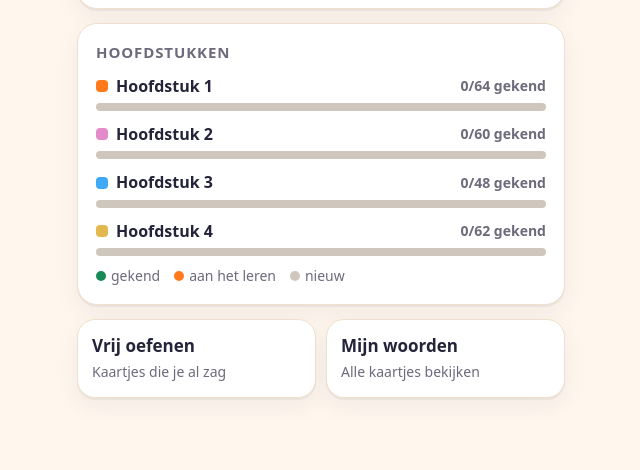
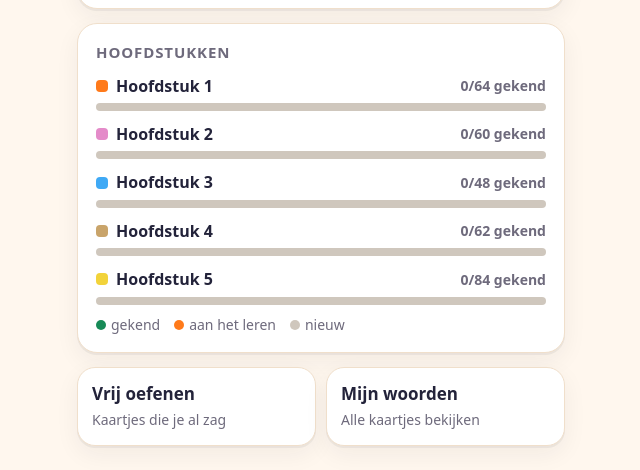
Before and after one commit to Egidiusz/ietsfrans, a plain HTML site: page index.html in a window 1280 px wide. Shown: the part 393-863 px from the top of the page, without its empty margins (319-959 px from the left). Before the commit the page ends 815 px from the top, so only its background shows below. Drawn offline with Linux system fonts and the light colour scheme.

Commit message:
Add files via upload

```diff
--- a/index.html
+++ b/index.html
@@ -199,7 +199,7 @@ const DECKS = [
     { id:'c1-24', nl:'een strand', fr:'une plage' },
     { id:'c1-02', nl:'zwemmen', fr:'nager' },
     { id:'c1-15', nl:'wandelen', fr:'se promener',
-      near:[{a:'promener', note:'Vergeet <b>se</b> niet: se promener.'}] },
+      near:[{a:'marcher', note:'Marcher is stappen. Op je kaartje staat: <b>se promener</b>.'},{a:'promener', note:'Vergeet <b>se</b> niet: se promener.'}] },
     { id:'c1-08', nl:'de natuur', fr:'la nature' },
     { id:'c1-19', nl:'de Ardennen', fr:'les Ardennes' },
     { id:'c1-11', nl:'terugkeren, thuiskomen', fr:'rentrer' },
@@ -237,7 +237,8 @@ const DECKS = [
     { id:'c2-06', nl:'een hoek', fr:'un coin' },
     { id:'c2-01', nl:'zeggen', fr:'dire' },
     { id:'c2-25', nl:'zien', fr:'voir' },
-    { id:'c2-08', nl:'werken', fr:'travailler' },
+    { id:'c2-08', nl:'werken', fr:'travailler',
+      wrong:[{a:'marcher', note:'<b>Marcher</b> is werken zoals een toestel werkt. Mensen werken: <b>travailler</b>.'}] },
     { id:'c2-13', nl:'brengen', fr:'conduire' },
     { id:'c2-28', nl:'(aan)leren', fr:'apprendre' },
     { id:'c2-02', nl:'elk(e), ieder(e)', fr:'chaque' },
@@ -287,7 +288,7 @@ const DECKS = [
     { id:'c3-23', nl:'Bedankt voor je hulp.', fr:'Merci de ton aide.' },
     { id:'c3-08', nl:'Het is middernacht.', fr:'Il est minuit.' },
   ]},
-  { id: 'c4', title: 'Hoofdstuk 4', color:'#E3B94F', cards: [
+  { id: 'c4', title: 'Hoofdstuk 4', color:'#C9A46A', cards: [
     { id:'c4-09', nl:'een boerderij', fr:'une ferme' },
     { id:'c4-27', nl:'een kinderboerderij', fr:'une ferme pour enfants' },
     { id:'c4-22', nl:'een koe', fr:'une vache' },
@@ -322,6 +323,51 @@ const DECKS = [
     { id:'c4-15', nl:'Het is niet echt vakantie.', fr:'Ce ne sont pas vraiment des vacances.' },
     { id:'c4-31', nl:'Blijf je er lang?', fr:'Tu restes longtemps là-bas ?' },
     { id:'c4-21', nl:'Ik kan niet wachten om te vertrekken.', fr:'Je suis heureux de partir !', accept:['Je suis heureuse de partir !'] },
+  ]},
+  { id: 'c5', title: 'Hoofdstuk 5', color:'#F2D33A', cards: [
+    { id:'c5-01', nl:'het geld', fr:"l'argent" },
+    { id:'c5-02', nl:'het zakgeld', fr:"l'argent de poche" },
+    { id:'c5-03', nl:'een baby', fr:'un bébé' },
+    { id:'c5-04', nl:'een dame', fr:'une dame' },
+    { id:'c5-05', nl:'een voorbeeld', fr:'un exemple' },
+    { id:'c5-06', nl:'een idee', fr:'une idée' },
+    { id:'c5-07', nl:'een bericht', fr:'un message' },
+    { id:'c5-08', nl:'een smartphone', fr:'un smartphone' },
+    { id:'c5-09', nl:'de afwas', fr:'la vaisselle' },
+    { id:'c5-10', nl:'een weekend', fr:'un weekend', accept:['un week-end'] },
+    { id:'c5-11', nl:'kopen', fr:'acheter' },
+    { id:'c5-12', nl:'(op)bellen', fr:'appeler' },
+    { id:'c5-13', nl:'versturen, verzenden', fr:'envoyer' },
+    { id:'c5-14', nl:'verdienen, winnen', fr:'gagner' },
+    { id:'c5-15', nl:'passen op', fr:'garder' },
+    { id:'c5-16', nl:'wassen', fr:'laver' },
+    { id:'c5-17', nl:'werken, functioneren', fr:'marcher',
+      wrong:[{a:'travailler', note:'<b>Travailler</b> is werken zoals mensen werken. Een toestel dat werkt: <b>marcher</b>.'}] },
+    { id:'c5-18', nl:'betalen', fr:'payer' },
+    { id:'c5-19', nl:'antwoorden', fr:'répondre' },
+    { id:'c5-20', nl:'vallen', fr:'tomber' },
+    { id:'c5-21', nl:'vinden', fr:'trouver' },
+    { id:'c5-22', nl:'genoeg', fr:'assez' },
+    { id:'c5-23', nl:'omdat', fr:'parce que' },
+    { id:'c5-24', nl:'vaak, dikwijls', fr:'souvent' },
+    { id:'c5-25', nl:'nooit', fr:'ne ... jamais', near:[{a:'jamais', note:'Vergeet <b>ne</b> niet: ne ... jamais.'}] },
+    { id:'c5-26', nl:'niemand', fr:'ne ... personne', near:[{a:'personne', note:'Vergeet <b>ne</b> niet: ne ... personne.'}] },
+    { id:'c5-27', nl:'niets', fr:'ne ... rien', near:[{a:'rien', note:'Vergeet <b>ne</b> niet: ne ... rien.'}] },
+    { id:'c5-28', nl:'iemand', fr:"quelqu'un" },
+    { id:'c5-29', nl:'iets', fr:'quelque chose' },
+    { id:'c5-30', nl:'oud', fr:'vieux, vieille', accept:['vieille, vieux'] },
+    { id:'c5-31', nl:'Bijvoorbeeld.', fr:'Par exemple.' },
+    { id:'c5-32', nl:'Ik verstuur berichten.', fr:"J'envoie des messages." },
+    { id:'c5-33', nl:'Ik bel je op.', fr:"Je t'appelle." },
+    { id:'c5-34', nl:'Je antwoordt nooit.', fr:'Tu ne réponds jamais.' },
+    { id:'c5-35', nl:'Ze koopt een nieuwe smartphone.', fr:'Elle achète un nouveau smartphone.' },
+    { id:'c5-36', nl:'Hij werkt niet meer.', fr:'Il ne marche plus.' },
+    { id:'c5-37', nl:'Hij is op de grond gevallen.', fr:'Il est tombé par terre.' },
+    { id:'c5-38', nl:'Wil je geld verdienen?', fr:"Tu veux gagner de l'argent ?" },
+    { id:'c5-39', nl:'Ik heb niet genoeg geld.', fr:"Je n'ai pas assez d'argent." },
+    { id:'c5-40', nl:'Ik doe de afwas.', fr:'Je fais la vaisselle.' },
+    { id:'c5-41', nl:'Hij wast mijn wagen.', fr:'Il lave ma voiture.' },
+    { id:'c5-42', nl:'Ik pas op de baby van de buurvrouw.', fr:'Je garde le bébé de la voisine.' },
   ]},
 ];
 
@@ -459,6 +505,7 @@ function evaluate(card, raw){
       if (ia!==ta) return { g:'wrong', note:`Let op het lidwoord: <b>${esc(ta)}</b> ${GENDER[ta]||''}` };
     }
   }
+  for (const w of card.wrong||[]) if (loose(sk(w.a))===loose(inp)) return { g:'wrong', note:w.note };
   for (const c of CARDS.values()) if (c!==card && loose(sk(c.fr))===loose(inp)) return { g:'wrong', note:`Dat is het Frans voor “${esc(c.nl)}”.` };
   return { g:'wrong' };
 }
@@ -612,7 +659,9 @@ function renderIntro(k, card){
 }
 
 function renderChoice(k, card){
-  const okD=c=>c!==card && c.kind===card.kind && loose(sk(c.nl))!==loose(sk(card.nl)) && loose(sk(c.fr))!==loose(sk(card.fr));
+  const parts=t=>String(t).split(/[,\/]/).map(x=>loose(sk(x))).filter(Boolean);
+  const share=(a,b)=>parts(a).some(x=>parts(b).includes(x));
+  const okD=c=>c!==card && c.kind===card.kind && !share(c.nl,card.nl) && !share(c.fr,card.fr);
   let pool=activeCards().filter(okD); if(pool.length<3) pool=[...CARDS.values()].filter(okD);
   const opts=shuffle([card, ...shuffle(pool).slice(0,3)]);
   app().innerHTML = `${sessionBar()}
```
